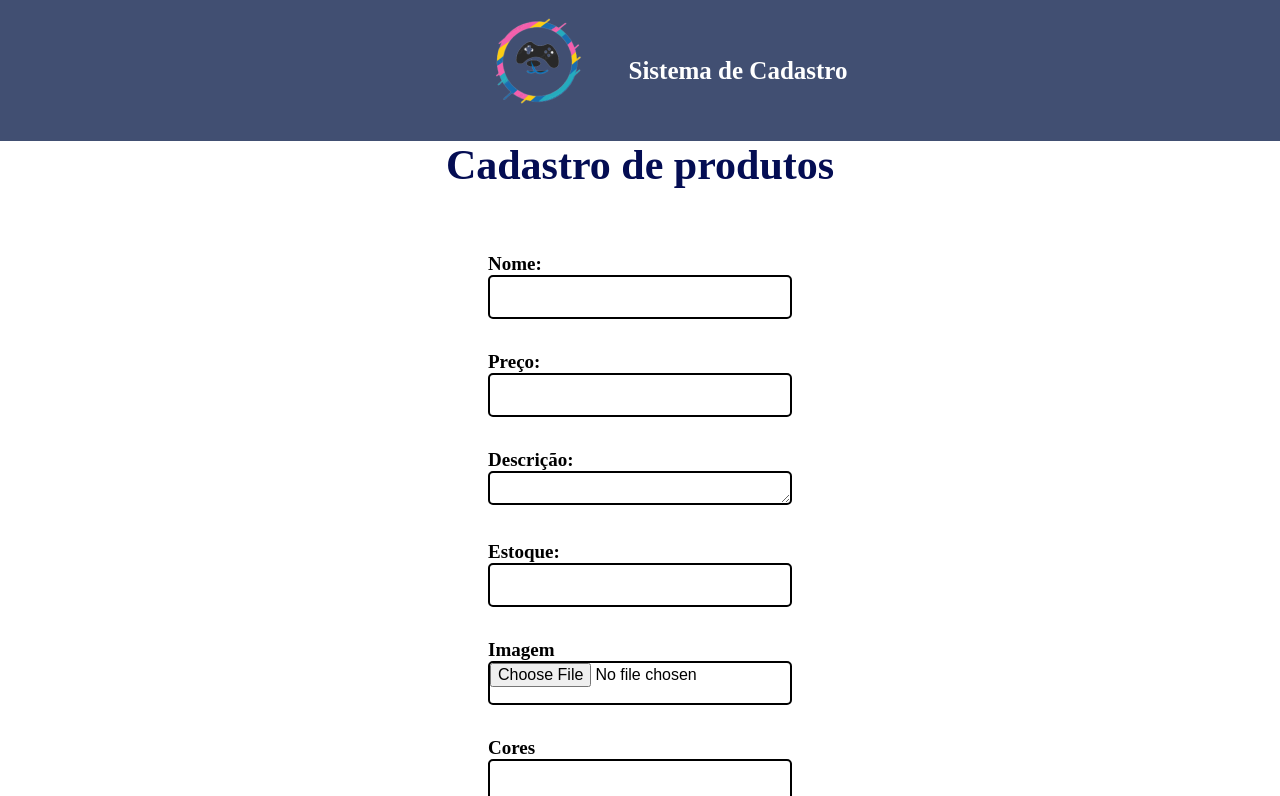
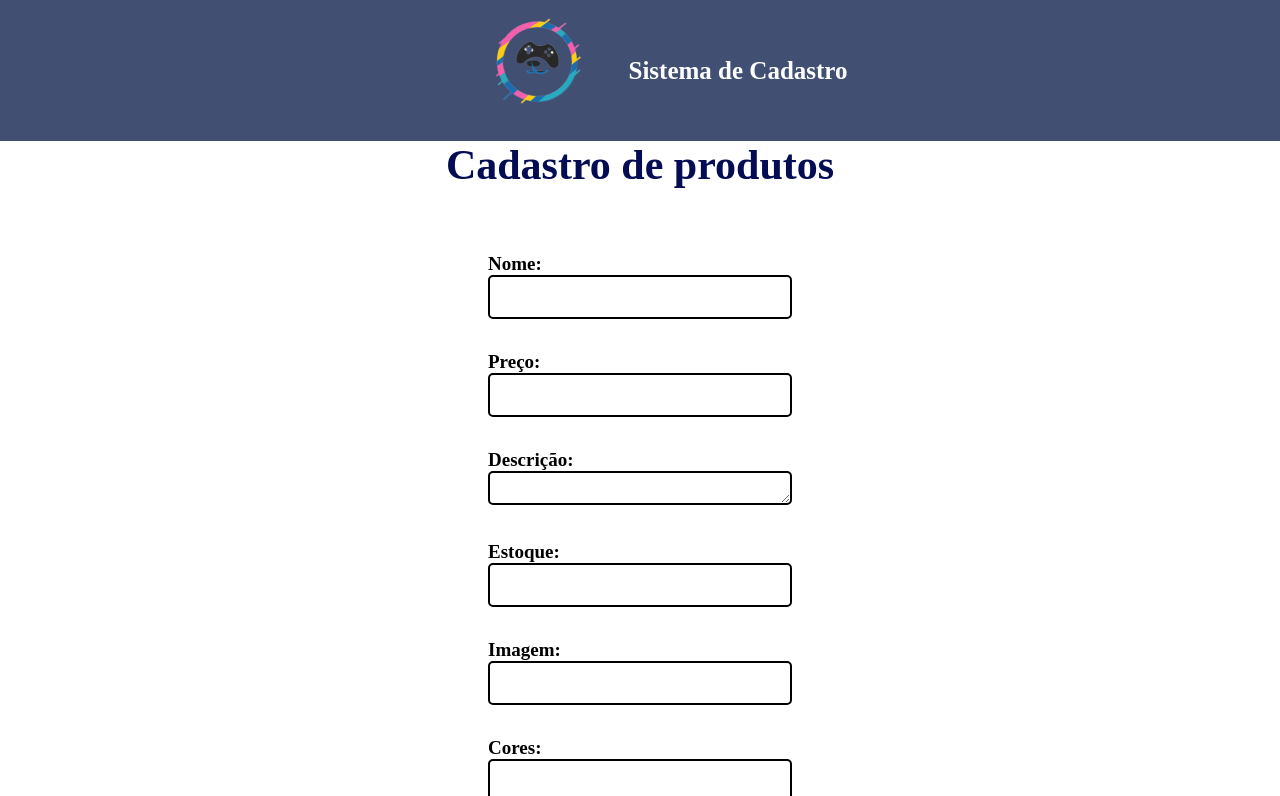
Before and after one commit to Jhaysavi/TechGamer, a React (Vite) app: page / in a window 1280 px wide. Shown: the top 796 px of the page. Built offline with nearby package versions, Linux system fonts and the light colour scheme; no server answers.

Commit message:
botao editar funcionando

```diff
--- a/package.json
+++ b/package.json
@@ -28,6 +28,6 @@
     "eslint-plugin-react": "^7.33.2",
     "eslint-plugin-react-hooks": "^4.6.0",
     "eslint-plugin-react-refresh": "^0.4.5",
-    "vite": "^5.0.11"
+    "vite": "^5.0.12"
   }
 }
--- a/src/Componentes/CardLista/index.jsx
+++ b/src/Componentes/CardLista/index.jsx
@@ -1,23 +1,29 @@
+import React from 'react';
 import styles from './CardLista.module.css';
 
-function CardLista({id, imagem, descricao, nome, preco, onExcluir}) {
+function CardLista({ id, imagem, descricao, nome, preco, onExcluir, onEditar }) {
 
     const lidarExcluir = () => {
-        if(onExcluir) {
-            onExcluir(id)
+        if (onExcluir) {
+            onExcluir(id);
+        }
+    };
+
+    const lidarEditar = () => {
+        if (onEditar) {
+            onEditar(id);
         }
     };
 
     return (
         <div className={styles.container}>
-
             <img src={imagem} alt={`Produto ${nome}`} className={styles.cardImagem} />
             <div className={styles.cardBody}>
                 <p className={styles.nome}>{nome}</p>
                 <p className={styles.descricao}><strong>{descricao}</strong></p>
                 <h3 className={styles.preco}>{preco}</h3>
                 <div className={styles.containerBotao}>
-                        <button className={styles.botaoEditar}>
+                    <button onClick={lidarEditar} className={styles.botaoEditar}>
                         Editar
                     </button>
 
@@ -26,7 +32,6 @@ function CardLista({id, imagem, descricao, nome, preco, onExcluir}) {
                     </button>
                 </div>
             </div>
-
         </div>
     );
 };
--- a/src/Paginas/Cadastro/index.jsx
+++ b/src/Paginas/Cadastro/index.jsx
@@ -1,13 +1,14 @@
-import { useEffect, useState } from "react";
+import React, { useEffect, useState } from "react";
 import styles from './Cadastro.module.css';
 import CardLista from "../../Componentes/CardLista";
 import Footer from "../../Componentes/Footer";
-import React from 'react';
 import { Formik, Form, Field, ErrorMessage } from 'formik';
 import * as yup from "yup";
 
 function Cadastro() {
     const [produtos, setProdutos] = useState([]);
+    const [produtoEmEdicao, setProdutoEmEdicao] = useState(null);
+
 
     useEffect(() => {
         fetch(`https://my-json-server.typicode.com/Jhaysavi/techGamer-api/db`)
@@ -25,6 +26,11 @@ function Cadastro() {
     const adicionarProduto = (novoProduto) => {
         setProdutos([...produtos, novoProduto]);
     }
+
+    const lidarEditar = (id) => {
+        const produtoParaEditar = produtos.find(produto => produto.id === id);
+        setProdutoEmEdicao(produtoParaEditar);
+    };
 
     const esquemaDeValidacao = yup.object({
         nome: yup
@@ -50,23 +56,41 @@ function Cadastro() {
 
     return (
         <>
-
             <header className={styles.containerCabecalho}>
                 <img src="/logo.png" alt="Logo" className={styles.logo} />
                 <h1 className={styles.cadastro}>Sistema de Cadastro</h1>
             </header>
 
+            <section className={styles.container}>
+                <h1 className={styles.titulo}>Cadastro de produtos</h1>
+
                 <Formik
-                initialValues={{ nome: "", preco: "", descricao: "", estoque: "", imagem: "", cor: "" }}
+                    initialValues={{
+                        nome: produtoEmEdicao ? produtoEmEdicao.nome : "",
+                        preco: produtoEmEdicao ? produtoEmEdicao.preco : "",
+                        descricao: produtoEmEdicao ? produtoEmEdicao.descricao : "",
+                        estoque: produtoEmEdicao ? produtoEmEdicao.estoque : "",
+                        imagem: produtoEmEdicao ? produtoEmEdicao.imagem : "",
+                        cor: produtoEmEdicao ? produtoEmEdicao.cor : "",
+                    }}
                     validationSchema={esquemaDeValidacao}
-                onSubmit={(values, {resetForm}) => {
-                    adicionarProduto({...values, id:Date.now() })
+                    onSubmit={(values, { resetForm }) => {
+                        if (produtoEmEdicao) {
+                            const produtosAtualizados = produtos.map(produto => {
+                                if (produto.id === produtoEmEdicao.id) {
+                                    return { ...produtoEmEdicao, ...values };
+                                }
+                                return produto;
+                            });
+                            setProdutos(produtosAtualizados);
+                            setProdutoEmEdicao(null);
+                        } else {
+                            adicionarProduto({ ...values, id: Date.now() });
+                        }
                         resetForm();
                     }}
                 >
-                <section className={styles.container}>
-                    <h1 className={styles.titulo}>Cadastro de produtos</h1>
-                    <Form action="/" method='POST' >
+                    <Form>
                         <fieldset className={styles.formGroup}>
                             <label className={styles.label} htmlFor="nome">Nome:</label>
                             <Field
@@ -112,18 +136,18 @@ function Cadastro() {
                         </fieldset>
 
                         <fieldset className={styles.formGroup}>
-                            <label className={styles.label} htmlFor="imagem">Imagem</label>
+                            <label className={styles.label} htmlFor="imagem">Imagem:</label>
                             <Field
                                 className={styles.input}
-                                type="file"
+                                type="text"
                                 name="imagem"
                                 id="imagem"
                             />
-                            <ErrorMessage component="p" name="'imagem" className={styles.erro} />
+                            <ErrorMessage component="p" name="imagem" className={styles.erro} />
                         </fieldset>
 
                         <fieldset className={styles.formGroup}>
-                            <label className={styles.label} htmlFor="cor">Cores</label>
+                            <label className={styles.label} htmlFor="cor">Cores:</label>
                             <Field
                                 className={styles.input}
                                 type="text"
@@ -133,25 +157,27 @@ function Cadastro() {
                             <ErrorMessage component="p" name="cor" className={styles.erro} />
                         </fieldset>
 
-                        <button type="submit" className={styles.botao}>Cadastrar produtos</button>
+                        <button type="submit" className={styles.botao}>
+                            {produtoEmEdicao ? "Editar Produto" : "Cadastrar Produto"}
+                        </button>
                     </Form>
-                </section>
                 </Formik>
-            <section>
+
                 <h2 className={styles.titulo}>Produtos cadastrados</h2>
 
                 <div className={styles.cardsContainer}>
-                    {produtos.map((produt) => {
-                        return <CardLista
-                            {...produt}
-                            key={produt.id}
-                            onExcluir={() => lidarExcluir(produt.id)}
+                    {produtos.map((produto) => (
+                        <CardLista
+                            {...produto}
+                            key={produto.id}
+                            onExcluir={() => lidarExcluir(produto.id)}
+                            onEditar={() => lidarEditar(produto.id)}
                         />
-                    })}
+                    ))}
                 </div>
             </section>
 
-            < Footer />
+            <Footer />
         </>
     );
 }
```
Also changed, not shown: 1 other file (tests, documents, lock files or other folders). Lines whose indentation alone changed are shown as unchanged.
